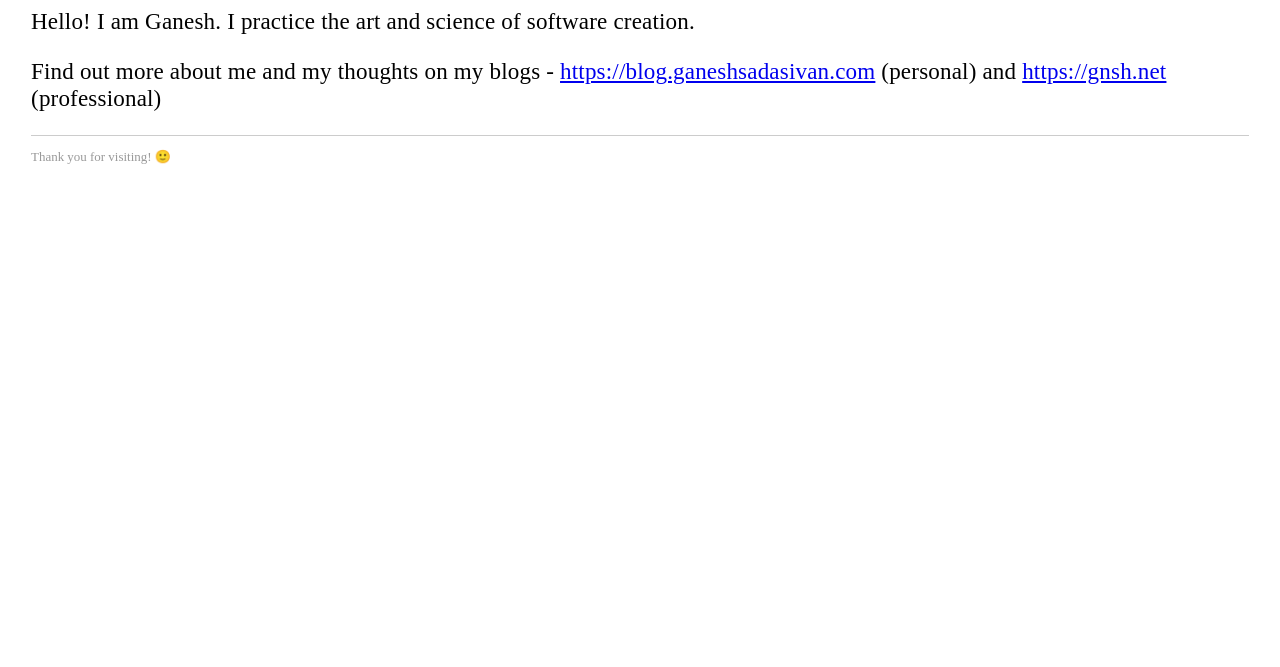
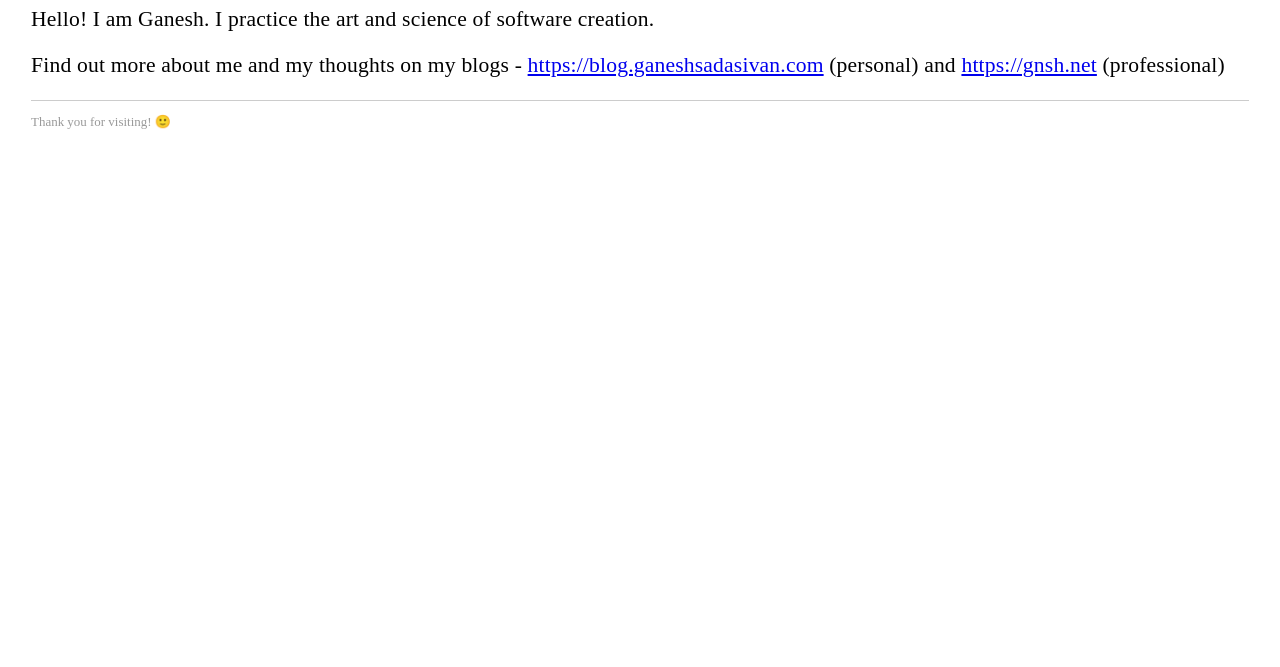
Before and after one commit to ganeshsadasivan/ganeshsadasivan.github.io, a plain HTML site: page index.html in a window 1280 px wide. Shown: the part 133-800 px from the top of the page. Drawn offline with Linux system fonts and the light colour scheme.

Commit message:
Update main.css

```diff
--- a/CSS/main.css
+++ b/CSS/main.css
@@ -15,7 +15,7 @@ header h1{
 
 main p {
 	letter-spacing: 0.18px;
-	font-size: 1.44rem;
+	font-size: 1.35rem;
 }
 
 footer {
```
